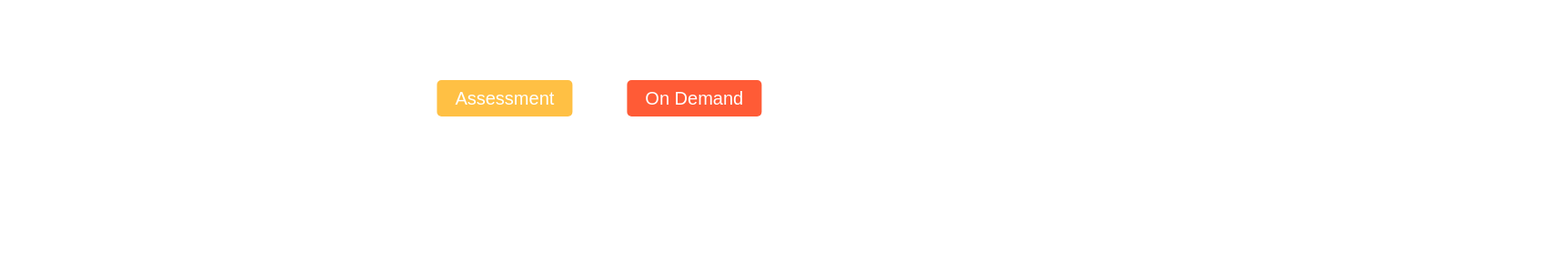
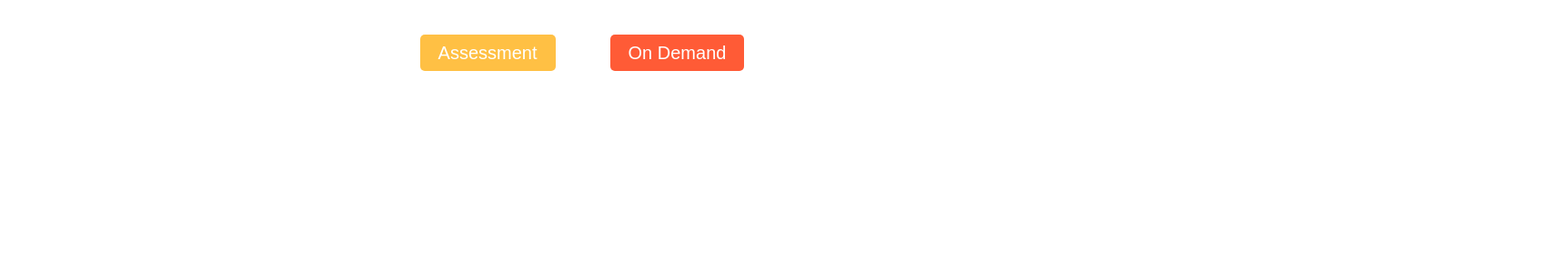
Before and after one commit to xtravision-ai/xtravision-react, a React (Create React App) app in the folder demo/: page / in a window 1280 px wide. Shown: the top 300 px of the page at 91% size, 1714 px wide, since content can reach past the window. Built offline with nearby package versions, Linux system fonts and the light colour scheme.

Commit message:
updated styles

```diff
--- a/demo/src/styles.css
+++ b/demo/src/styles.css
@@ -2,7 +2,7 @@
   display: flex;
   height: 100%;
   width: 100%;
-  transform: translate(35%, 50%);
+  place-content: center;
   font-family: Roboto;
 }
 
```
